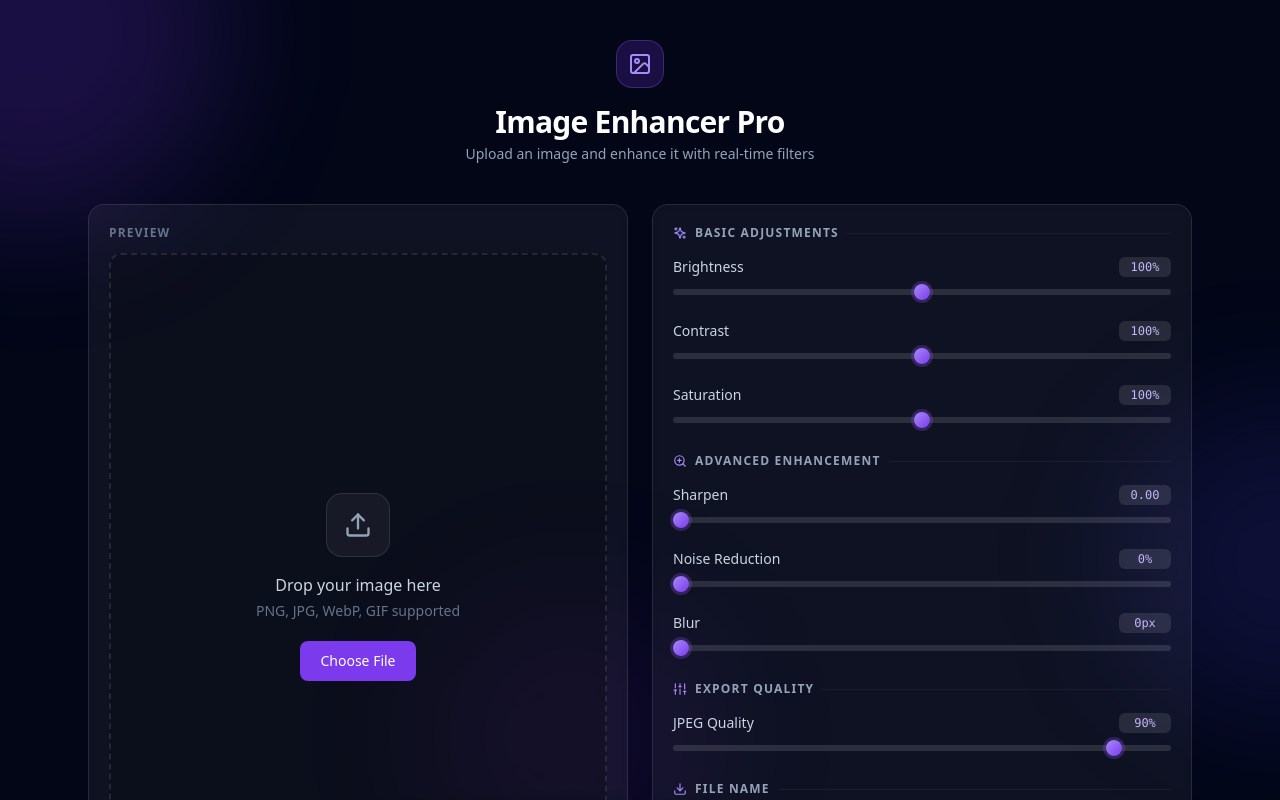
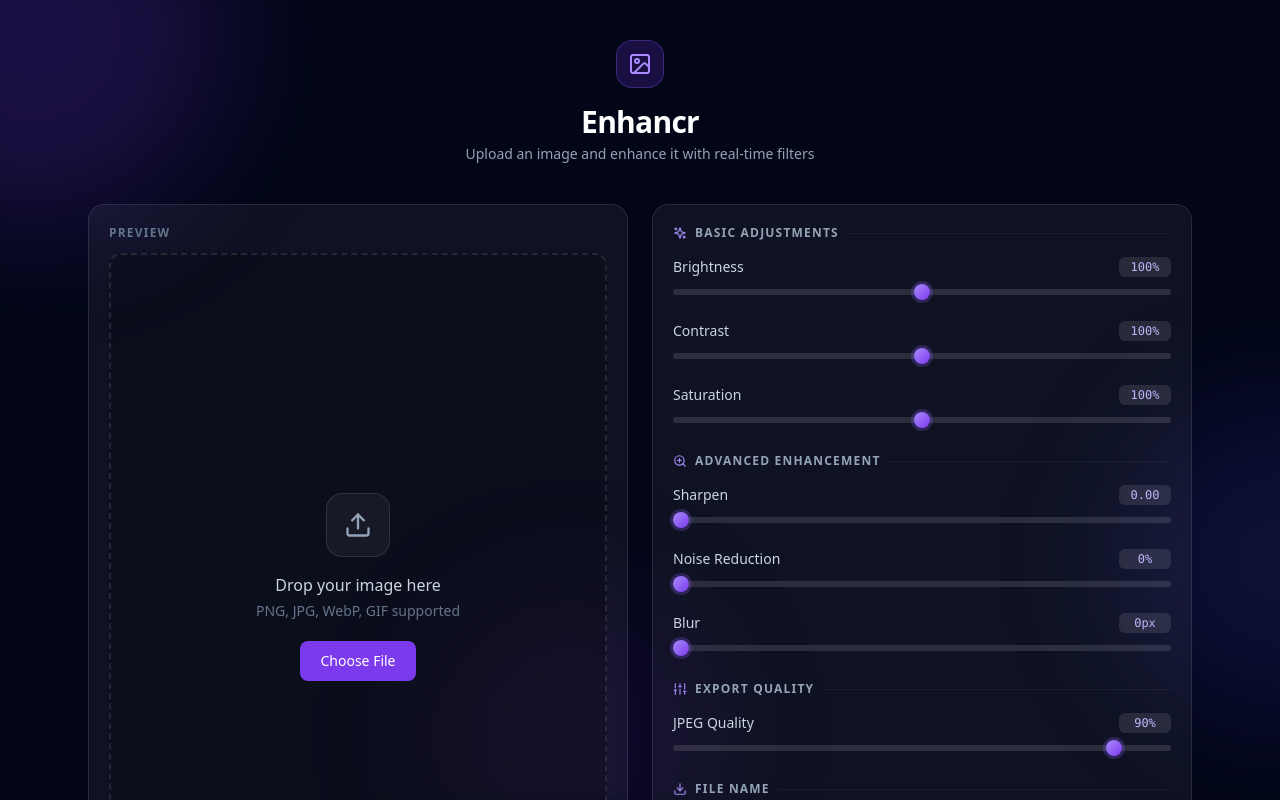
Before and after one commit to viveknaskar/image-enhancer, a React (Vite) app: page / in a window 1280 px wide. Shown: the top 800 px of the page. Built offline with nearby package versions, Linux system fonts and the light colour scheme.

Commit message:
added a favicon and rebranded the project

```diff
--- a/index.html
+++ b/index.html
@@ -2,9 +2,9 @@
 <html lang="en">
   <head>
     <meta charset="UTF-8" />
-    <link rel="icon" type="image/svg+xml" href="/vite.svg" />
+    <link rel="icon" type="image/svg+xml" href="/favicon.svg" />
     <meta name="viewport" content="width=device-width, initial-scale=1.0" />
-    <title>Image Enhancer</title>
+    <title>Enhancr</title>
   </head>
   <body>
     <div id="root"></div>
--- a/package.json
+++ b/package.json
@@ -1,5 +1,5 @@
 {
-  "name": "vite-react-typescript-starter",
+  "name": "enhancr",
   "private": true,
   "version": "0.0.0",
   "type": "module",
--- a/src/App.tsx
+++ b/src/App.tsx
@@ -193,7 +193,7 @@
           <div className="inline-flex items-center justify-center w-12 h-12 rounded-2xl bg-violet-600/20 border border-violet-500/30 mb-4">
             <ImageIcon className="w-6 h-6 text-violet-400" />
           </div>
-          <h1 className="text-3xl font-bold tracking-tight text-white">Image Enhancer Pro</h1>
+          <h1 className="text-3xl font-bold tracking-tight text-white">Enhancr</h1>
           <p className="mt-1 text-slate-400 text-sm">Upload an image and enhance it with real-time filters</p>
         </div>
 
```
Also changed, not shown: public/favicon.svg (added), 1 other file (tests, documents, lock files or other folders).
